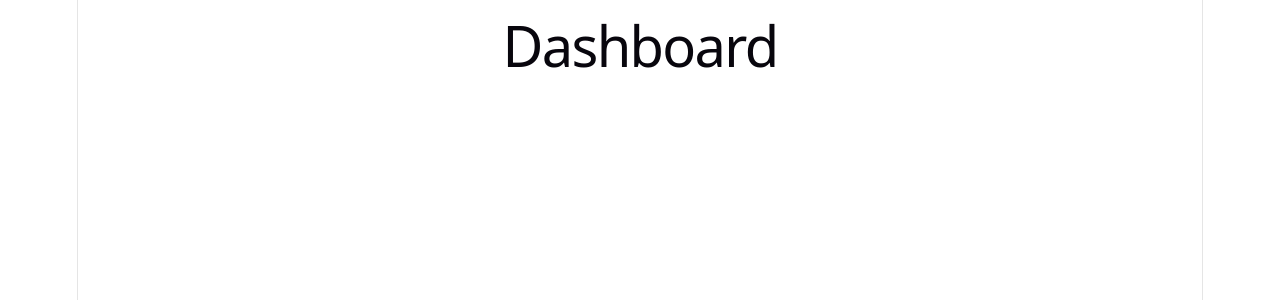
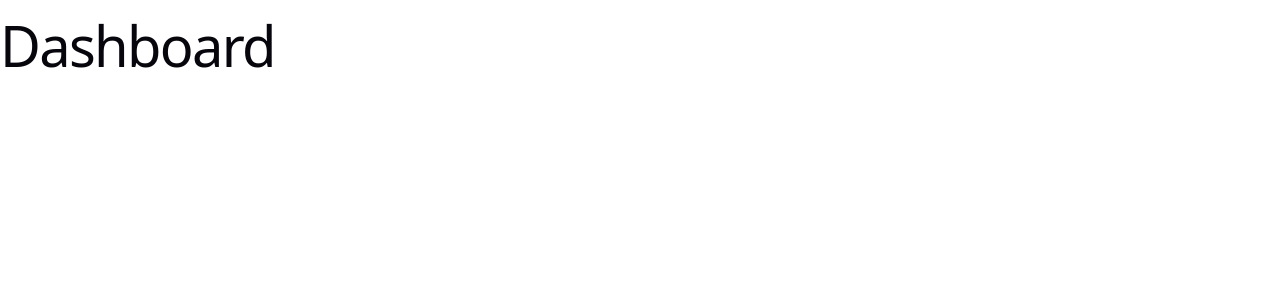
Before and after one commit to alberto8812/bookStore, a React (Vite) app in the folder front/: page /dashboard in a window 1280 px wide. Shown: the top 300 px of the page. Built offline with nearby package versions, Linux system fonts and the light colour scheme.

Commit message:
feat: agregar @tanstack/react-query y ajustar configuración de enrutamiento

```diff
--- a/front/package.json
+++ b/front/package.json
@@ -12,6 +12,7 @@
   "dependencies": {
     "@base-ui/react": "^1.3.0",
     "@fontsource-variable/geist": "^5.2.8",
+    "@tanstack/react-query": "4",
     "@tanstack/react-query-devtools": "4",
     "class-variance-authority": "^0.7.1",
     "clsx": "^2.1.1",
--- a/front/src/App.tsx
+++ b/front/src/App.tsx
@@ -5,14 +5,13 @@
 
 import { QueryClient, QueryClientProvider } from "@tanstack/react-query";
 import { ReactQueryDevtools } from "@tanstack/react-query-devtools";
-import { RouterProvider } from "react-router";
+import { RouterProvider } from "react-router-dom";
 import { router } from "./shared/presentation/router/router";
 const queryClient = new QueryClient();
 function App() {
   return (
     <QueryClientProvider client={queryClient}>
       <ReactQueryDevtools initialIsOpen={false} />
-
       <RouterProvider router={router} />
     </QueryClientProvider>
   );
--- a/front/src/index.css
+++ b/front/src/index.css
@@ -1,6 +1,5 @@
 @import "tailwindcss";
 @import "tw-animate-css";
-@import "shadcn/tailwind.css";
 @import "@fontsource-variable/geist";
 
 @custom-variant dark (&:is(.dark *));
@@ -140,18 +139,6 @@
   }
 }
 
-#root {
-  width: 1126px;
-  max-width: 100%;
-  margin: 0 auto;
-  text-align: center;
-  border-inline: 1px solid var(--border);
-  min-height: 100svh;
-  display: flex;
-  flex-direction: column;
-  box-sizing: border-box;
-}
-
 body {
   margin: 0;
 }
```
Also changed, not shown: front/src/shared/presentation/router/router.tsx (+10 -3 lines), 1 other file (tests, documents, lock files or other folders).
